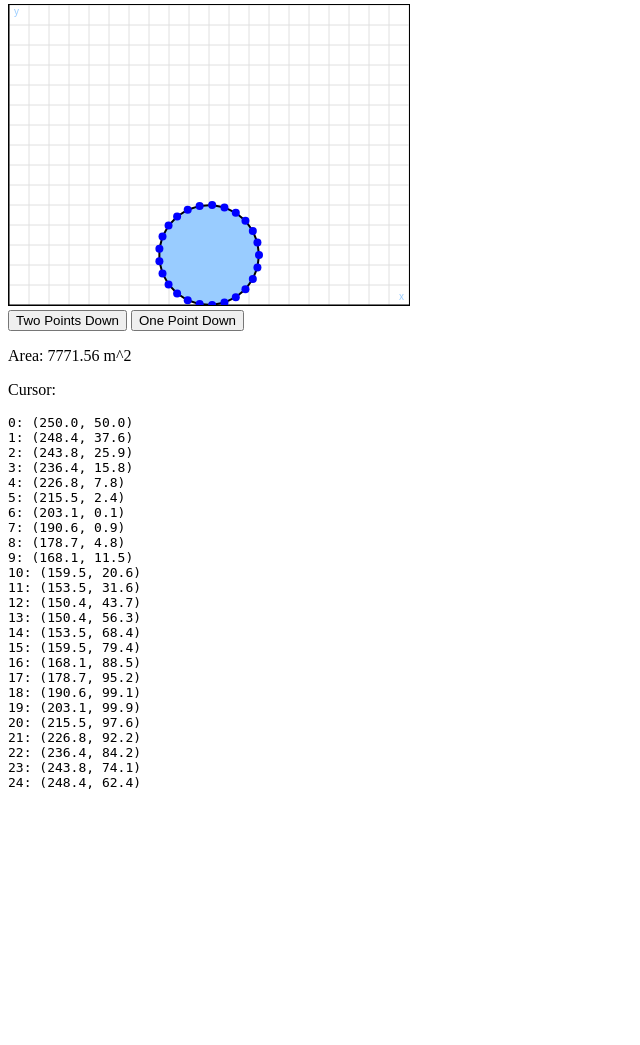
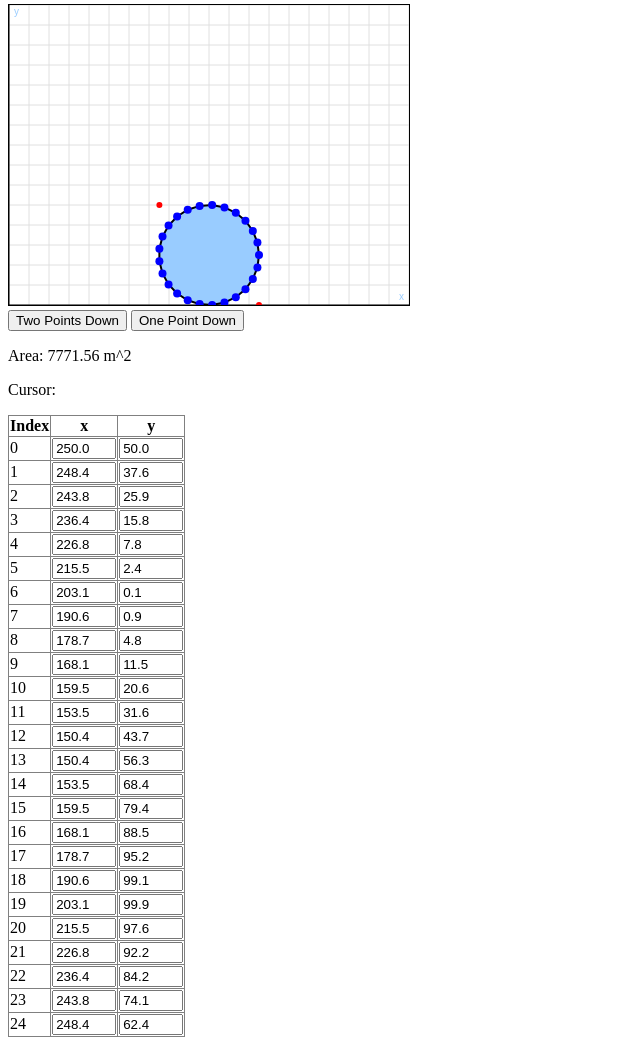
Before and after one commit to techidock/open-source, a Flask app: page / in a window 1280 px wide. Shown: the part 147-1192 px from the top of the page, without its empty margins (0-640 px from the left). Before the commit the page ends 936 px from the top, so only its background shows below. Run offline with Flask 3, Linux system fonts and the light colour scheme.

Commit message:
Add editable points table and polygon resets

```diff
--- a/channel_area/templates/index.html
+++ b/channel_area/templates/index.html
@@ -21,15 +21,15 @@
       </select>
       <div id="circular-fields" class="fields">
         <label for="radius">Radius:</label>
-        <input type="number" step="any" name="radius" id="radius" oninput="draw()">
+        <input type="number" step="any" name="radius" id="radius" oninput="resetCircle()">
         <label for="circle-points">Circle Points:</label>
-        <input type="number" id="circle-points" min="3" value="25" oninput="draw()">
+        <input type="number" id="circle-points" min="3" value="25" oninput="resetCircle()">
       </div>
       <div id="rectangle-fields" class="fields" style="display:none">
         <label for="width">Width:</label>
-        <input type="number" step="any" name="width" id="width" oninput="draw()">
+        <input type="number" step="any" name="width" id="width" oninput="resetRectangle()">
         <label for="depth">Depth:</label>
-        <input type="number" step="any" name="depth" id="depth" oninput="draw()">
+        <input type="number" step="any" name="depth" id="depth" oninput="resetRectangle()">
       </div>
       <div id="polygon-fields" class="fields" style="display:none">
         <label for="num-points">Points:</label>
@@ -45,7 +45,12 @@
     </div>
     <p id="area-display"></p>
     <p id="cursor-pos">Cursor:</p>
-    <pre id="coord-display"></pre>
+    <table id="points-table" border="1" style="border-collapse:collapse">
+      <thead>
+        <tr><th>Index</th><th>x</th><th>y</th></tr>
+      </thead>
+      <tbody></tbody>
+    </table>
     {% if area is not none %}
       <h2>Area of {{ shape }}: {{ area }} {{ units }}²</h2>
     {% endif %}
@@ -64,14 +69,15 @@
         if (shape == 'circular') {
           document.getElementById('radius').value = 50;
           document.getElementById('circle-points').value = 25;
+          resetCircle();
         } else if (shape == 'rectangle') {
           document.getElementById('width').value = 200;
           document.getElementById('depth').value = 50;
+          resetRectangle();
         } else if (shape == 'polygon') {
           document.getElementById('num-points').value = 3;
           resetPolygon();
         }
-        draw();
       }
 
       var canvas, ctx;
@@ -137,11 +143,12 @@
         if (shape == 'circular') {
           var r = canvas.height - y;
           document.getElementById('radius').value = r.toFixed(1);
+          resetCircle();
         } else if (shape == 'rectangle') {
           document.getElementById('width').value = x.toFixed(1);
           document.getElementById('depth').value = (canvas.height - y).toFixed(1);
+          resetRectangle();
         }
-        draw();
       }
 
       function draw() {
@@ -170,6 +177,20 @@
           ctx.arc(pts[i].x, pts[i].y, 4, 0, Math.PI * 2);
           ctx.fill();
         }
+        var minX = Infinity, minY = Infinity, maxX = -Infinity, maxY = -Infinity;
+        for (var i = 0; i < pts.length; i++) {
+          minX = Math.min(minX, pts[i].x);
+          maxX = Math.max(maxX, pts[i].x);
+          minY = Math.min(minY, pts[i].y);
+          maxY = Math.max(maxY, pts[i].y);
+        }
+        ctx.fillStyle = 'red';
+        ctx.beginPath();
+        ctx.arc(minX, minY, 3, 0, Math.PI * 2);
+        ctx.fill();
+        ctx.beginPath();
+        ctx.arc(maxX, maxY, 3, 0, Math.PI * 2);
+        ctx.fill();
         ctx.fillStyle = '#99ccff';
         updateCoords(pts);
         var area = polygonArea(pts);
@@ -225,21 +246,9 @@
       function movePoint(e) {
         if (!(e.buttons & 1)) return;
         var rect = canvas.getBoundingClientRect();
-        var x = e.clientX - rect.left;
-        var y = e.clientY - rect.top;
-        if (editShape == 'polygon') {
-          points[editIndex] = {x: x, y: y};
-        } else if (editShape == 'rectangle') {
-          var cx = canvas.width / 2;
-          var w = Math.abs(x - cx) * 2;
-          document.getElementById('width').value = w.toFixed(1);
-          if (editIndex >= 2) {
-            document.getElementById('depth').value = (canvas.height - y).toFixed(1);
-          }
-        } else if (editShape == 'circular') {
-          var r = canvas.height - y;
-          document.getElementById('radius').value = r.toFixed(1);
-        }
+        var x = clamp(e.clientX - rect.left, 0, canvas.width);
+        var y = clamp(e.clientY - rect.top, 0, canvas.height);
+        points[editIndex] = {x: x, y: y};
         draw();
       }
 
@@ -266,12 +275,79 @@
         return pts;
       }
 
+      function resetCircle() {
+        var r = parseFloat(document.getElementById('radius').value) || 0;
+        var n = parseInt(document.getElementById('circle-points').value) || 25;
+        var cx = canvas.width / 2;
+        var cy = canvas.height - r;
+        points = [];
+        for (var i = 0; i < n; i++) {
+          var ang = (i / n) * Math.PI * 2;
+          points.push({x: cx + r * Math.cos(ang), y: cy + r * Math.sin(ang)});
+        }
+        draw();
+      }
+
+      function resetRectangle() {
+        var w = parseFloat(document.getElementById('width').value) || 0;
+        var d = parseFloat(document.getElementById('depth').value) || 0;
+        var cx = canvas.width / 2;
+        points = [
+          {x: cx - w/2, y: canvas.height},
+          {x: cx + w/2, y: canvas.height},
+          {x: cx + w/2, y: canvas.height - d},
+          {x: cx - w/2, y: canvas.height - d}
+        ];
+        draw();
+      }
+
       function updateCoords(pts) {
-        var out = '';
+        var tbody = document.getElementById('points-table').querySelector('tbody');
+        tbody.innerHTML = '';
         for (var i = 0; i < pts.length; i++) {
-          out += i + ': (' + pts[i].x.toFixed(1) + ', ' + (canvas.height - pts[i].y).toFixed(1) + ')\n';
+          var tr = document.createElement('tr');
+          var tdI = document.createElement('td');
+          tdI.textContent = i;
+          var tdX = document.createElement('td');
+          var inputX = document.createElement('input');
+          inputX.type = 'number';
+          inputX.value = pts[i].x.toFixed(1);
+          inputX.min = 0;
+          inputX.max = canvas.width;
+          inputX.dataset.index = i;
+          inputX.onchange = tableChanged;
+          tdX.appendChild(inputX);
+          var tdY = document.createElement('td');
+          var inputY = document.createElement('input');
+          inputY.type = 'number';
+          inputY.value = (canvas.height - pts[i].y).toFixed(1);
+          inputY.min = 0;
+          inputY.max = canvas.height;
+          inputY.dataset.index = i;
+          inputY.onchange = tableChanged;
+          tdY.appendChild(inputY);
+          tr.appendChild(tdI);
+          tr.appendChild(tdX);
+          tr.appendChild(tdY);
+          tbody.appendChild(tr);
         }
-        document.getElementById('coord-display').textContent = out;
+      }
+
+      function clamp(v, min, max) {
+        return Math.max(min, Math.min(max, v));
+      }
+
+      function tableChanged(e) {
+        var idx = parseInt(e.target.dataset.index);
+        var row = e.target.parentElement.parentElement;
+        var x = parseFloat(row.children[1].firstChild.value);
+        var y = parseFloat(row.children[2].firstChild.value);
+        x = clamp(x, 0, canvas.width);
+        y = clamp(y, 0, canvas.height);
+        row.children[1].firstChild.value = x;
+        row.children[2].firstChild.value = y;
+        points[idx] = {x: x, y: canvas.height - y};
+        draw();
       }
 
       function showCursorPos(e) {
@@ -291,32 +367,7 @@
       }
 
       function getShapePoints(shape) {
-        if (shape == 'circular') {
-          var r = parseFloat(document.getElementById('radius').value) || 0;
-          var n = parseInt(document.getElementById('circle-points').value) || 25;
-          var cx = canvas.width / 2;
-          var cy = canvas.height - r;
-          var pts = [];
-          for (var i = 0; i < n; i++) {
-            var ang = (i / n) * Math.PI * 2;
-            pts.push({x: cx + r * Math.cos(ang), y: cy + r * Math.sin(ang)});
-          }
-          return applyOrientation(pts, shape);
-        } else if (shape == 'rectangle') {
-          var w = parseFloat(document.getElementById('width').value) || 0;
-          var d = parseFloat(document.getElementById('depth').value) || 0;
-          var cx = canvas.width / 2;
-          var pts = [
-            {x: cx - w/2, y: canvas.height},
-            {x: cx + w/2, y: canvas.height},
-            {x: cx + w/2, y: canvas.height - d},
-            {x: cx - w/2, y: canvas.height - d}
-          ];
-          return applyOrientation(pts, shape);
-        } else {
-          var pts = points.slice();
-          return applyOrientation(pts, shape);
-        }
+        return applyOrientation(points.slice(), shape);
       }
 
       function applyOrientation(pts, shape) {
```
Also changed, not shown: channel_area/README.md.
